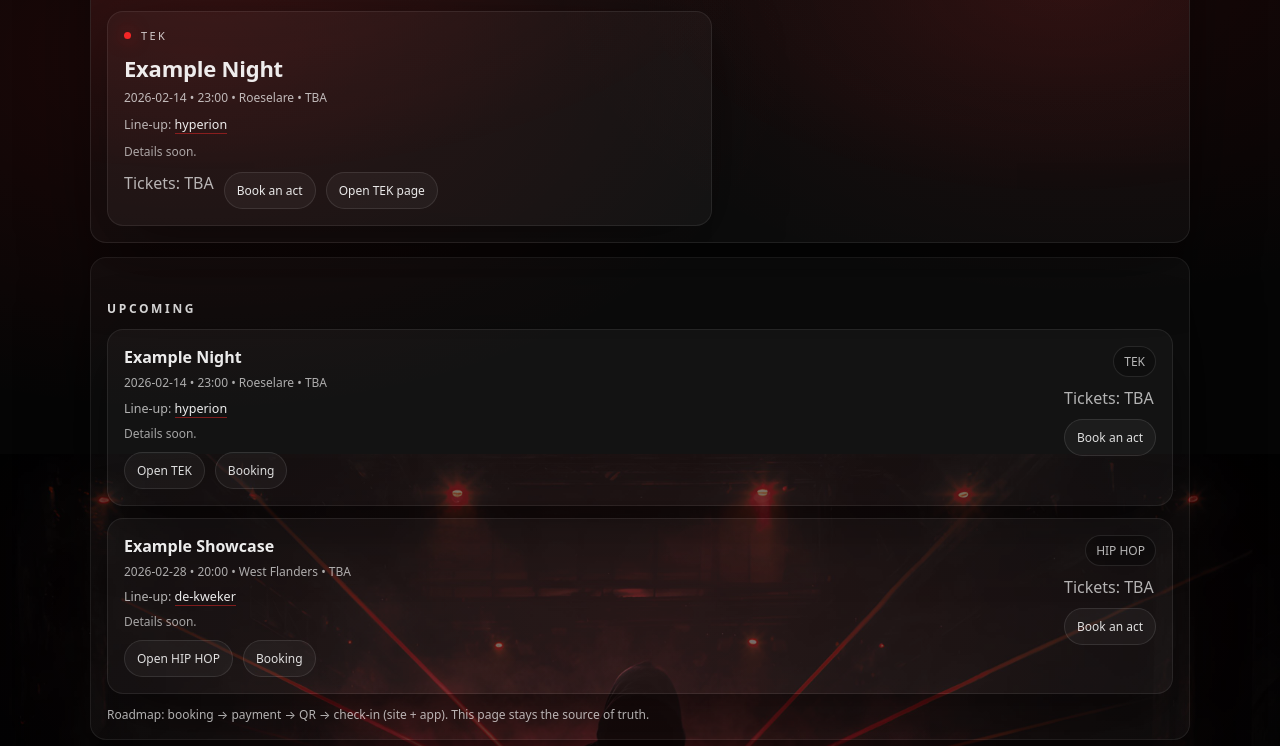
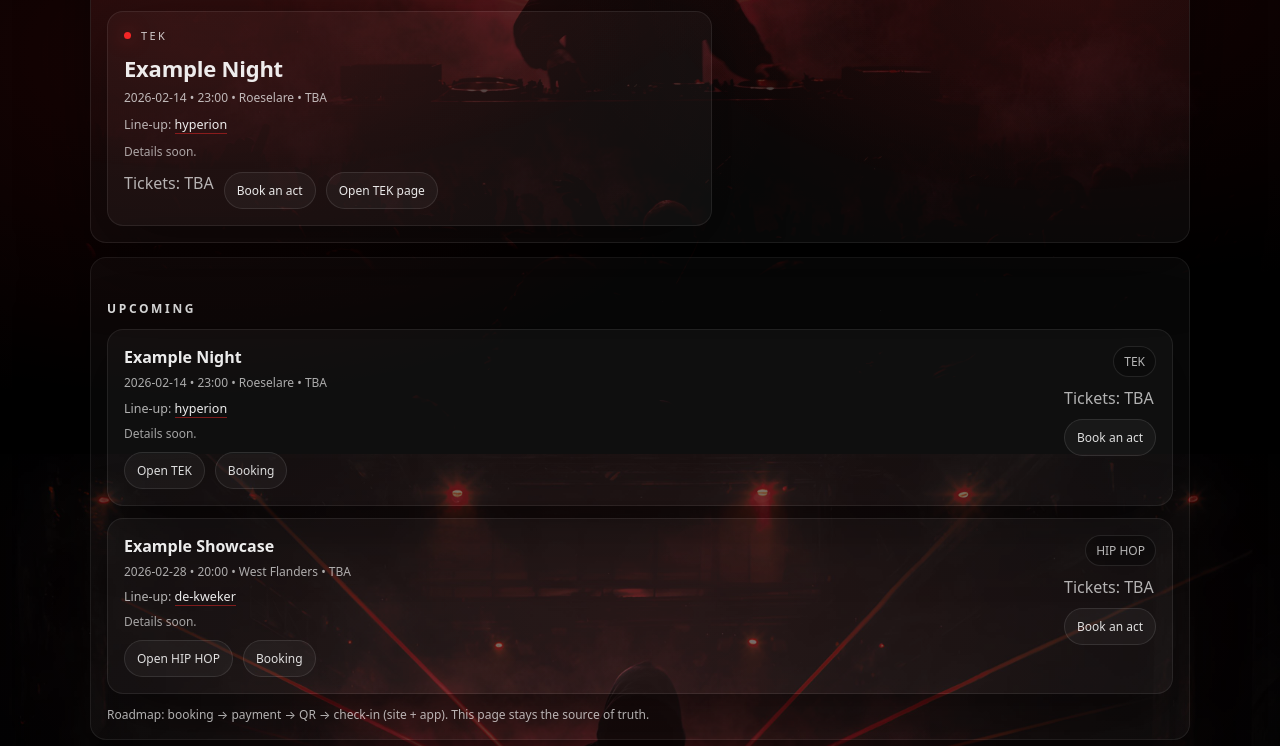
Before and after one commit to kwartierwestdev/kwartier-west, a website: page pages/events/index.html in a window 1280 px wide. Shown: the part 346-1092 px from the top of the page. Drawn offline with Linux system fonts and the light colour scheme.

Commit message:
eventpage background loading

```diff
--- a/css/base.css
+++ b/css/base.css
@@ -760,3 +760,36 @@ h2{
 .icon.mail{ background-image: url("/assets/icons/mail.svg"); }
 
 .contactNote{ font-size: 12px; }
+/* ============ EVENTS PAGE BACKGROUND ============ */
+
+/* Events page: custom background image layer */
+body.events::before{
+  content:"";
+  position: fixed;
+  inset: 0;
+  z-index: -2;
+  pointer-events: none;
+
+  background:
+    linear-gradient(180deg, rgba(0,0,0,.68), rgba(0,0,0,.78)),
+    url("/assets/bg.jpg");
+  background-size: cover;
+  background-position: center;
+  background-attachment: fixed;
+
+  filter: contrast(1.06) saturate(.95);
+}
+
+/* Keep the premium glow but behind content */
+body.events::after{
+  content:"";
+  position: fixed;
+  inset: 0;
+  z-index: -1;
+  pointer-events: none;
+
+  background:
+    radial-gradient(1000px 600px at 15% 50%, rgba(255,40,40,.10), transparent 60%),
+    radial-gradient(900px 540px at 85% 40%, rgba(255,40,40,.08), transparent 60%),
+    radial-gradient(700px 420px at 50% 10%, rgba(255,255,255,.03), transparent 60%);
+}
--- a/pages/events/index.html
+++ b/pages/events/index.html
@@ -8,6 +8,7 @@
   <link rel="stylesheet" href="../../css/base.css" />
   <link rel="stylesheet" href="../../css/events.css" />
 </head>
+
 <body class="events">
   <div data-nav></div>
 
@@ -43,9 +44,7 @@
         </div>
       </div>
 
-      <div class="eventHeroFeatured" data-featured>
-        <!-- JS fills -->
-      </div>
+      <div class="eventHeroFeatured" data-featured></div>
     </section>
 
     <!-- LIST -->
```
